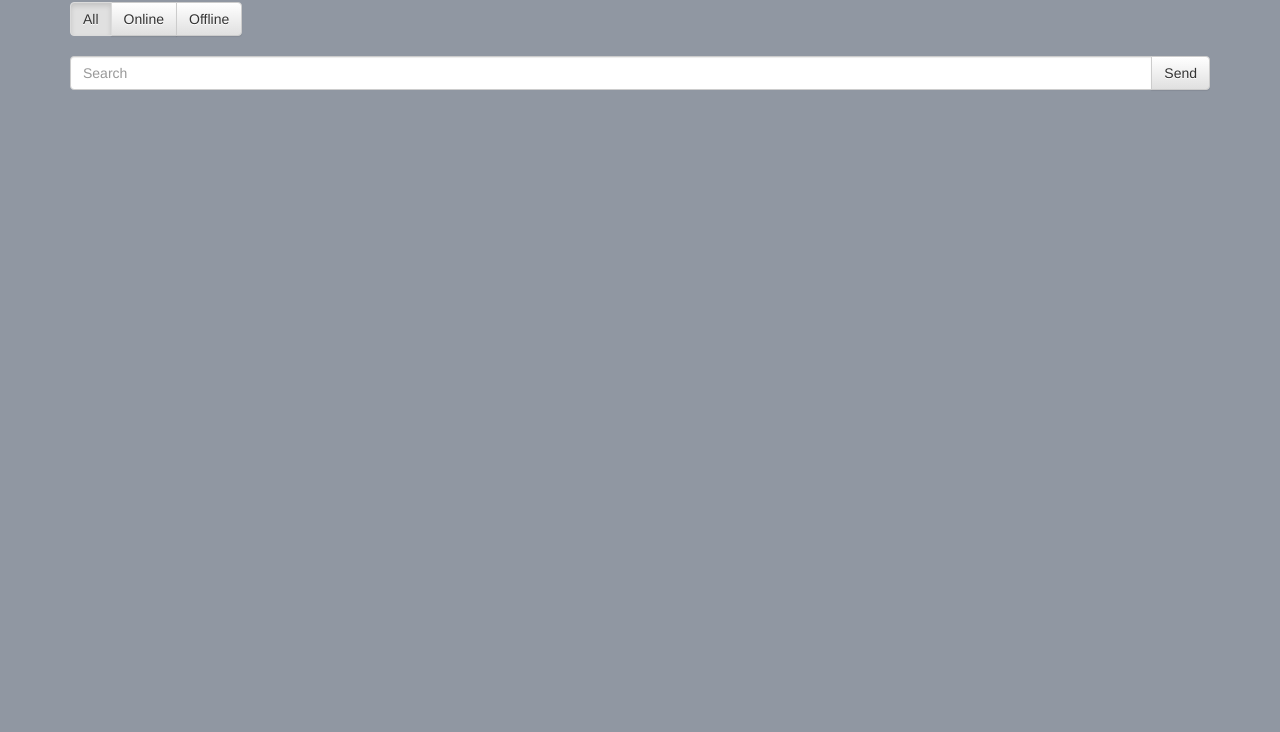
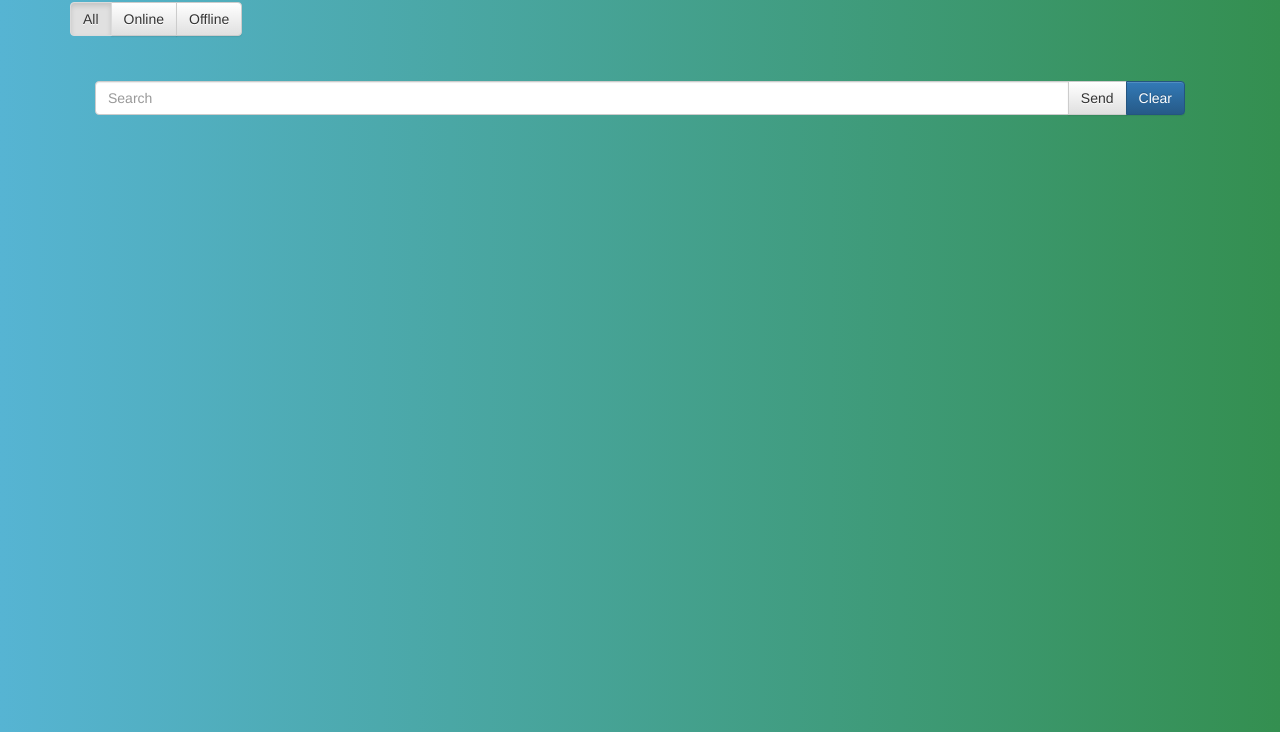
Before and after one commit to Eugene-Gubar/Twitch, a plain HTML site: page index.html in a window 1280 px wide. Shown: the part 68-800 px from the top of the page. Drawn offline with nearby package versions, Linux system fonts and the light colour scheme.

Commit message:
Add enter, css

```diff
--- a/css/style.css
+++ b/css/style.css
@@ -1,7 +1,9 @@
 body {
-	margin: 0px;
-	padding: 0px;
-	background-color: #9097A2;
+
+	background: #348F50; /* fallback for old browsers */
+	background: -webkit-linear-gradient(to left, #348F50 , #56B4D3); /* Chrome 10-25, Safari 5.1-6 */
+	background: linear-gradient(to left, #348F50 , #56B4D3); /* W3C, IE 10+/ Edge, Firefox 16+, Chrome 26+, Opera 12+, Safari 7+ */
+
 }
 a {
 	height: 132px;
@@ -13,3 +15,6 @@ img {
     float: left;
     margin-right: 15px;
 }
+.padding-25 {
+	padding: 25px;
+}
--- a/index.html
+++ b/index.html
@@ -40,8 +40,7 @@
             </div>
 
         </div>
-
-        <div class="row">
+        <div class="row padding-25">
 
             <div class="col-md-12">
 
@@ -49,6 +48,7 @@
                     <input id="inp-search" type="text" class="form-control" placeholder="Search">
                     <span class="input-group-btn">
                         <button id="btn-send" class="btn btn-default" type="button">Send</button>
+                        <button id="btn-clear" class="btn btn-primary" type="button">Clear</button>
                     </span>
                 </div>
 
--- a/js/script.js
+++ b/js/script.js
@@ -1,6 +1,6 @@
 $(document).ready(function() {
 
-	var channels = ["freecodecamp","test_channel","ESL_SC2"];
+	var channels = ["freecodecamp","test_channel","ESL_SC2", "syndicate", "riotgames", "esl_csgo", "nightblue3", "summit1g", "imaqtpie", "lirik"];
 
 	function getTwitchJSON(name) {
 		var urlStreams = 'https://wind-bow.gomix.me/twitch-api/streams/' + name + '?callback=?';
@@ -35,48 +35,62 @@ $(document).ready(function() {
 
 	}
 
-
-
-	channels.forEach(function(element) {
-		getTwitchJSON(element);
-	});
-
+	var initBtn = function() {
 
 		$('#all').on('click', function() {
 			$('.list-group>a').removeClass('hidden');
 		});
+
 		$('#online').on('click', function() {
 			$('.online').each(function() {
 				$(this).removeClass('hidden');
 			});
+
 			$('.offline').each(function() {
 				$(this).addClass('hidden');
 			});
 		});
+
 		$('#offline').on('click', function() {
 			$('.online').each(function() {
 				$(this).addClass('hidden');
 			});
+
 			$('.offline').each(function() {
 				$(this).removeClass('hidden');
 			});
 		});
 
+		$('#btn-clear').on('click', function() {
+			$('.list-group').empty();
+		});
 
-	$("#btn-send").on('click', function() {
+
+		$("#btn-send").on('click', function(e) {
 
 			var value = $("#inp-search").val().replace(/\s/g, '');
 
 			if (value !== '') {
 				var channels = value.split(',');
-			console.log(channels);
 				channels.forEach(function(element) {
-				console.log(element);
 					getTwitchJSON(element);
 				});
 			}
 
 		});
 
+		$('input').keypress(function(e) {
+			if(e.which == 13) {
+				$('#btn-send').click();
+			}
+		});
+
+	};
+
+	channels.forEach(function(element) {
+		getTwitchJSON(element);
+	});
+
+	initBtn();
 
 });
```
Lines whose indentation alone changed are shown as unchanged.
